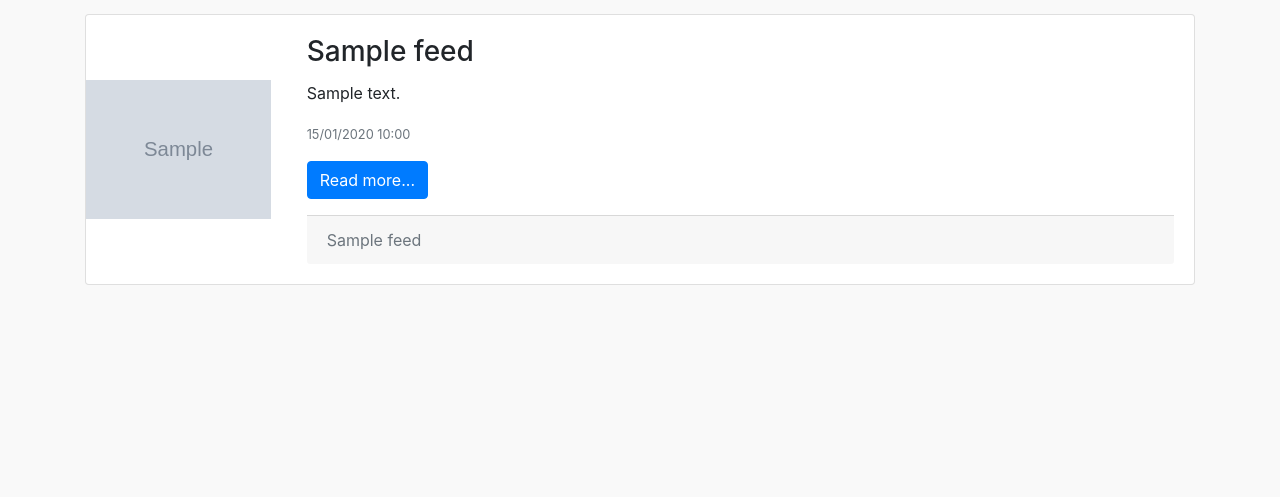
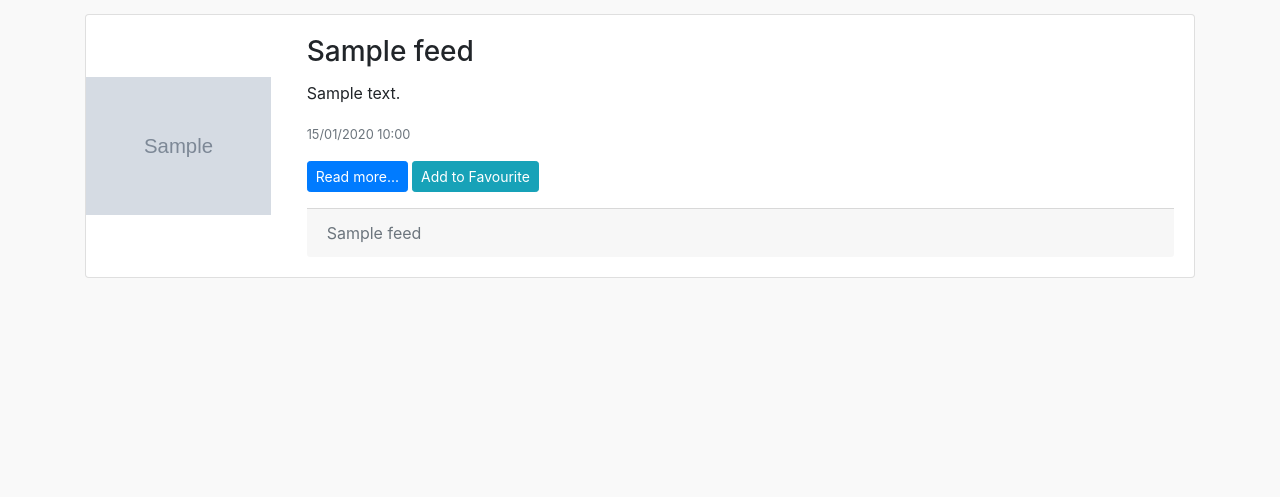
Before and after one commit to mofm/feeder, a Django app: template templates/search.html in a window 1280 px wide. Shown: the part 56-553 px from the top of the page. Run offline with Django 4.2, Linux system fonts and the light colour scheme; the template is opened without the code that fills it: most values are stand-ins (such as "Sample title", 1, 10 or a date in 2020); grey boxes marked "Sample" are stand-in pictures; parts of the project's set-up code (start-up, migrations or seed data) failed here and were passed over; some libraries are stand-ins or nearby versions.

Commit message:
fixed search results

```diff
--- /dev/null
+++ b/templates/_items/feed.html
@@ -0,0 +1,35 @@
+<section class="card mb-3">
+    <div class="row no-gutters">
+        <div class="col-md-2 my-auto">
+            <img
+                    src="{{ feed.feed_img }}"
+                    class="img-fluid mx-auto d-block"
+                    alt="{{ feed.channel_name }}"
+            />
+        </div>
+        <div class="col-md-10">
+            <div class="card-body ml-3">
+                <h3 class="card-title">{{ feed.title }}</h3>
+                <p class="card-text">{{ feed.description }}</p>
+                <p class="card-text"><small
+                        class="text-muted">{{ feed.pub_date | date:"d/m/Y G:i" }}</small></p>
+                <p>
+                    <a href="{{ feed.link }}" target="_blank">
+                        <button class="btn btn-primary btn-sm float-left mr-1">Read more...</button>
+                    </a>
+                </p>
+                <form method='POST' action="{% url 'favops' %}">
+                    {% csrf_token %}
+                    <input name="pk" id="pk" type="hidden" value={{ feed.pk }}>
+                    <button type="submit" name="addfavorite" class="btn btn-info btn-sm">Add to
+                        Favourite
+                    </button>
+                </form>
+                <p></p>
+                <div class="card-footer text-muted">
+                    <a href="{% url 'channel' feed.channel_name %}" class="text-muted">{{ feed.channel_name }}</a>
+                </div>
+            </div>
+        </div>
+    </div>
+</section>
--- a/templates/search.html
+++ b/templates/search.html
@@ -5,31 +5,7 @@
         <div class="row">
             <div class="col">
                 {% for feed in page_obj %}
-                    <section class="card mb-3">
-                        <div class="row no-gutters">
-                            <div class="col-md-2 my-auto">
-                                <img
-                                        src="{{ feed.feed_img }}"
-                                        class="img-fluid mx-auto d-block"
-                                        alt="{{ feed.channel_name }}"
-                                />
-                            </div>
-                            <div class="col-md-10">
-                                <div class="card-body ml-3">
-                                    <h3 class="card-title">{{ feed.title }}</h3>
-                                    <p class="card-text">{{ feed.description }}</p>
-                                    <p class="card-text"><small
-                                            class="text-muted">{{ feed.pub_date | date:"d/m/Y G:i" }}</small></p>
-                                    <a href="{{ feed.link }}" target="_blank">
-                                        <p class="btn btn-primary">Read more...</p>
-                                    </a>
-                                    <div class="card-footer text-muted">
-                                        {{ feed.channel_name }}
-                                    </div>
-                                </div>
-                            </div>
-                        </div>
-                    </section>
+                    {% include "_items/feed.html" %}
                 {% empty %}
                     <div class="vh-100 d-flex align-items-center justify-content-center">
                         <div><h3>No results found. Try again.</h3></div>
```
Also changed, not shown: templates/index.html (+1 -35 lines).
